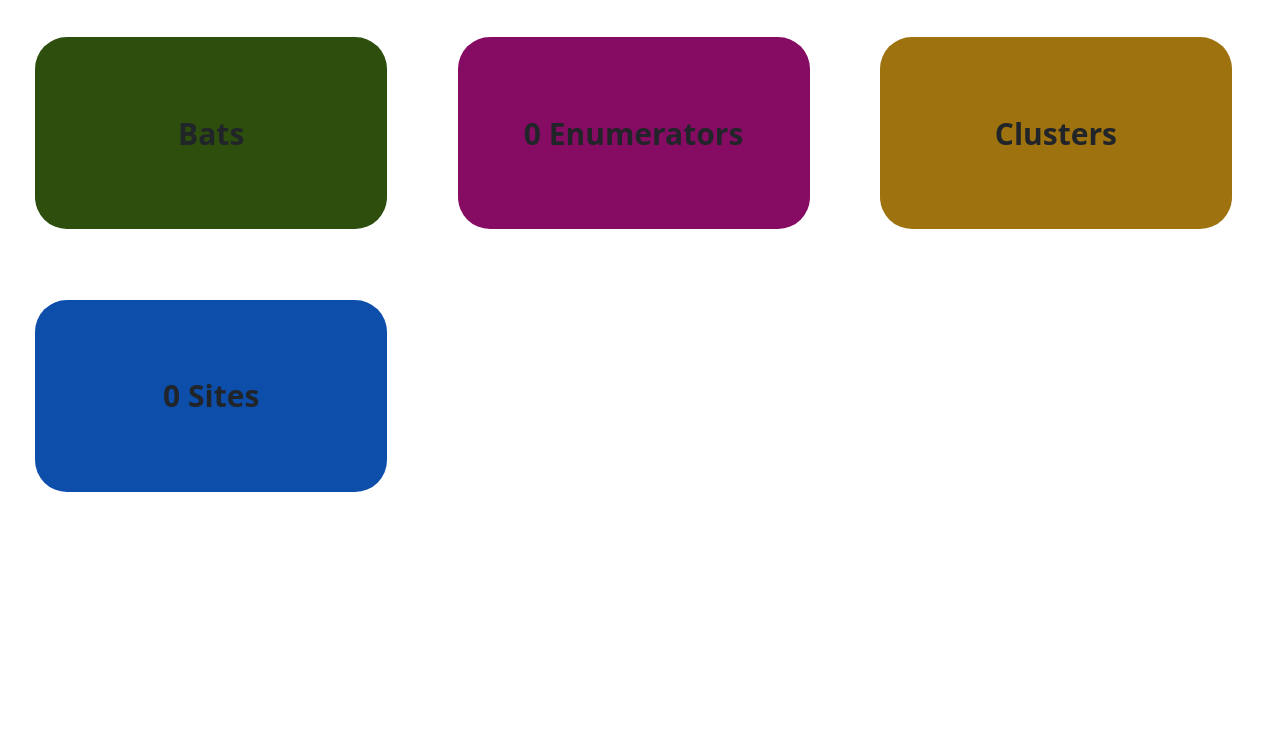
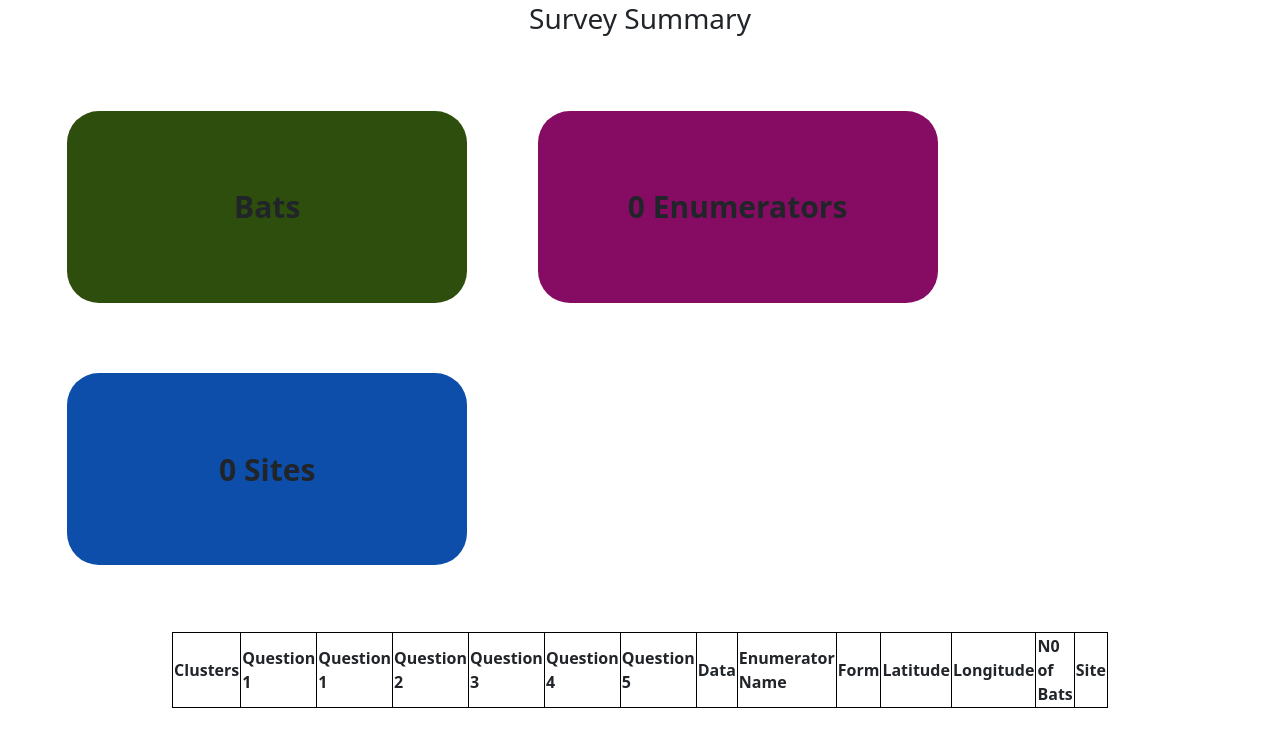
Before and after one commit to otienosteve/thebat, a Node server app: template views/index.ejs in a window 1280 px wide. Shown: the part 54-800 px from the top of the page. Run offline with Node 20, Linux system fonts and the light colour scheme; the template is opened without the code that fills it, so the values that code supplies are empty.

Commit message:
Add Table Display in HTML

```diff
--- a/views/index.ejs
+++ b/views/index.ejs
@@ -31,10 +31,11 @@
       </nav>
 
 <div class="container-fluid">
+  <div class="title text-center"><h3>Survey Summary</h3></div>
     <div class="row">
      <div class="col-md-5 container-1"><%= bats %> Bats</div>
      <div class="col-md-5 container-2"><%= enumarators.length %> Enumerators</div>
-     <div class="col-md-5 container-3">Clusters</div>
+     <!-- <div class="col-md-5 container-3">Clusters</div> -->
      <div class="col-md-5 container-4"><%= site.length %> Sites</div>
     </div>
 </div>
@@ -42,17 +43,19 @@
 
 .col-md-5{
   height:15vmax;
-  width:44vmin;
+  width:50vmin;
   margin:2.2rem;
   border-radius:2rem;
   text-align: center;
   font-weight: bold;
   display:flex;
   justify-content: center;
-  /* justify-items: center; */
   align-items: center;
   font-size:30px;
 
+}
+.row{
+  padding: 2rem;
 }
 .container-1{
   background-color: rgb(45,78,12);
@@ -66,11 +69,34 @@
 .container-3{
   background-color: rgb(157, 114, 15);
 }
+table, th, td {
+    width: 20%;
+    margin: auto;
+    border: 1px solid black;
+    border-collapse: collapse;
+
+}
 
 </style>
 
+<table>
+  <tr>
+    <th>Clusters</th>
+    <th>Question 1</th>
+    <th>Question 1</th>
+    <th>Question 2</th>
+    <th>Question 3</th>
+    <th>Question 4</th>
+    <th>Question 5</th>
+    <th>Data</th>
+    <th>Enumerator Name</th>
+    <th>Form</th>
+    <th>Latitude</th>
+    <th>Longitude</th>
+    <th>N0 of Bats</th>
+    <th>Site</th>
+  </tr>
 <% for( let data of allData ) { %>
-  <table border="true">
     <tr>
   <% for( let form in data ) { %>
           <td><%=data[form] %></td>
@@ -78,8 +104,8 @@
 
           <% } %>
         </tr>
+        <% } %>
       </table>
-<% } %>
 
 
 
```
